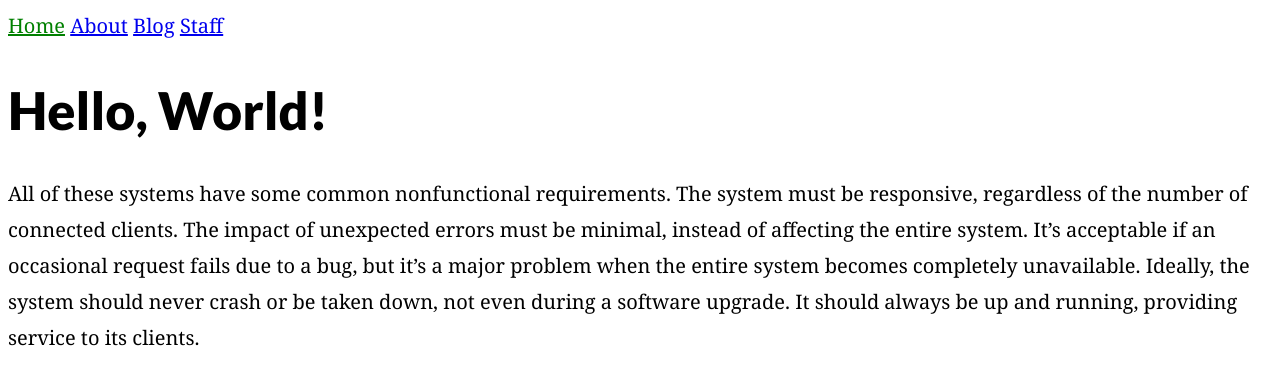
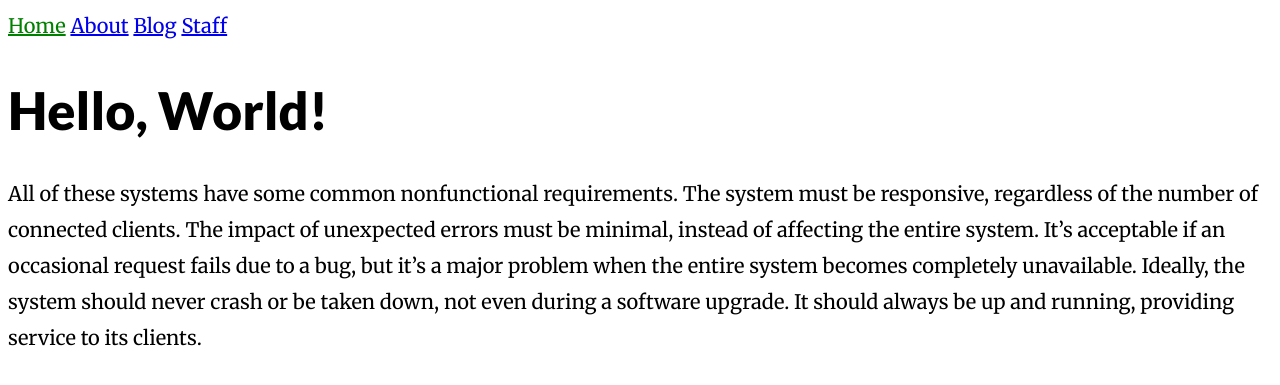
Before and after one commit to zl3in/zl3in.github.io, a Jekyll site: the page built from index.html, in a window 1280 px wide. Shown: the top 385 px of the page. Built offline with Jekyll 4.4.1, drawn with Linux system fonts in a browser that asks for light colours; some web fonts are replaced.

Commit message:
Style work-in-progress updates

```diff
--- a/_sass/_fonts.scss
+++ b/_sass/_fonts.scss
@@ -4,4 +4,4 @@ $heading-font-weight: 900;
 $body-font: Merriweather;
 $body-font-stack: $body-font, Georgia, serif;
 $body-font-weight: 400;
-@import url('https://fonts.googleapis.com/css2?family=#{$heading-font}:wght@#{$heading-font-weight}&family=#{body-font}:wght@#{body-font-weight}&display=swap');
+@import url('https://fonts.googleapis.com/css2?family=#{$heading-font}:wght@#{$heading-font-weight}&family=#{$body-font}:wght@#{$body-font-weight}&display=swap');
```
